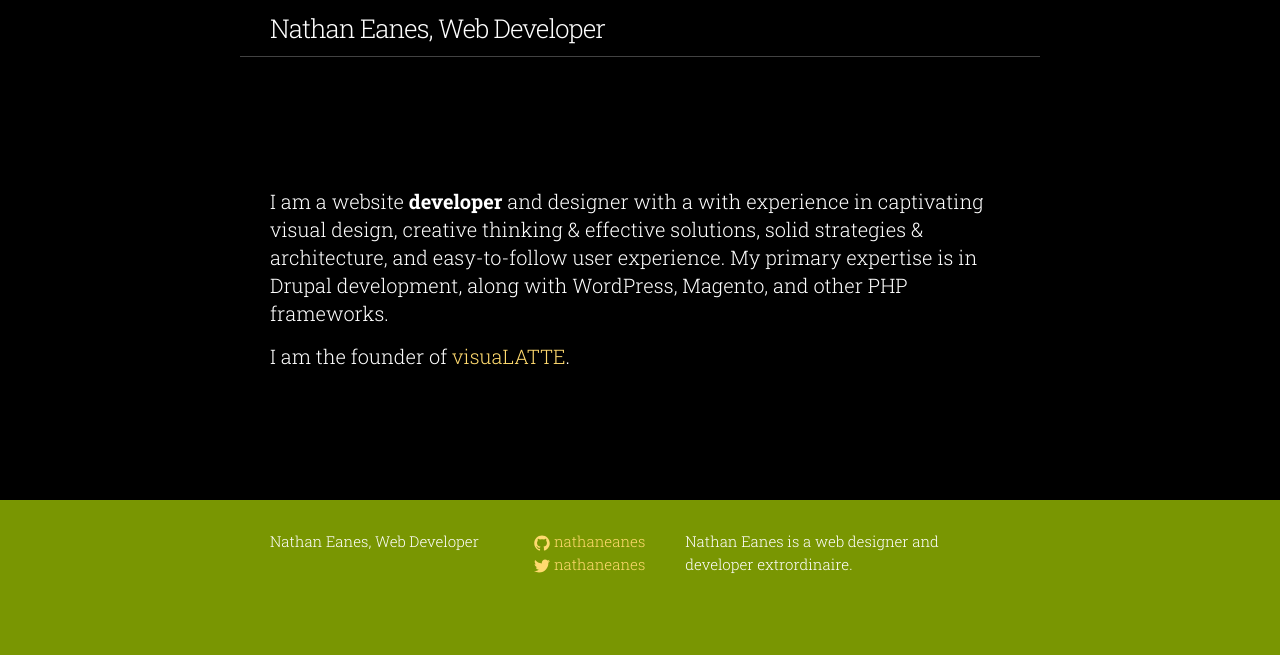
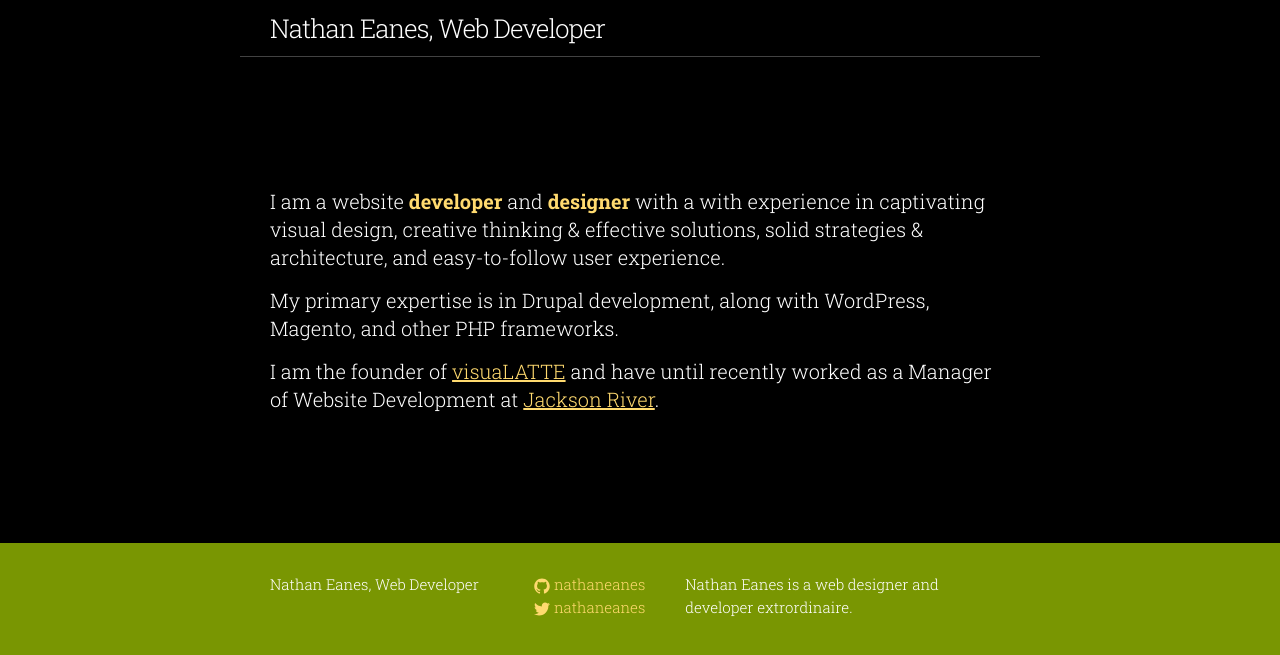
Before and after one commit to nathaneanes/nathaneanes.github.io, a Jekyll site: the page built from index.md, in a window 1280 px wide. Shown: the top 655 px of the page. Built offline with Jekyll 4.4.1, drawn with Linux system fonts in a browser that asks for light colours.

Commit message:
CSS and homepage content updates

```diff
--- a/_sass/_base.scss
+++ b/_sass/_base.scss
@@ -91,13 +91,8 @@ a {
   color: $brand-color;
   text-decoration: none;
 
-  &:visited {
-    color: darken($brand-color, 15%);
-  }
-
   &:hover {
-    color: $text-color;
-    text-decoration: underline;
+    color: darken($brand-color, 20%);
   }
 }
 
--- a/_sass/_layout.scss
+++ b/_sass/_layout.scss
@@ -171,6 +171,15 @@
   font-size: 1.25em;
   line-height: 140%;
   padding: 100px 0;
+  strong {
+    color: $brand-color;
+  }
+  a {
+    text-decoration: underline;
+    &:hover {
+      text-decoration: none;
+    }
+  }
 }
 
 .page-heading {
--- a/index.md
+++ b/index.md
@@ -3,6 +3,8 @@ layout: page
 permalink: /
 ---
 
-I am a website **developer** and designer with a with experience in captivating visual design, creative thinking & effective solutions, solid strategies & architecture, and easy-to-follow user experience. My primary expertise is in Drupal development, along with WordPress, Magento, and other PHP frameworks.
+I am a website **developer** and **designer** with a with experience in captivating visual design, creative thinking & effective solutions, solid strategies & architecture, and easy-to-follow user experience.
 
-I am the founder of [visuaLATTE](http://www.visualatte.com/).
+My primary expertise is in Drupal development, along with WordPress, Magento, and other PHP frameworks.
+
+I am the founder of [visuaLATTE](http://www.visualatte.com/) and have until recently worked as a Manager of Website Development at [Jackson River](http://www.jacksonriver.com/).
```
